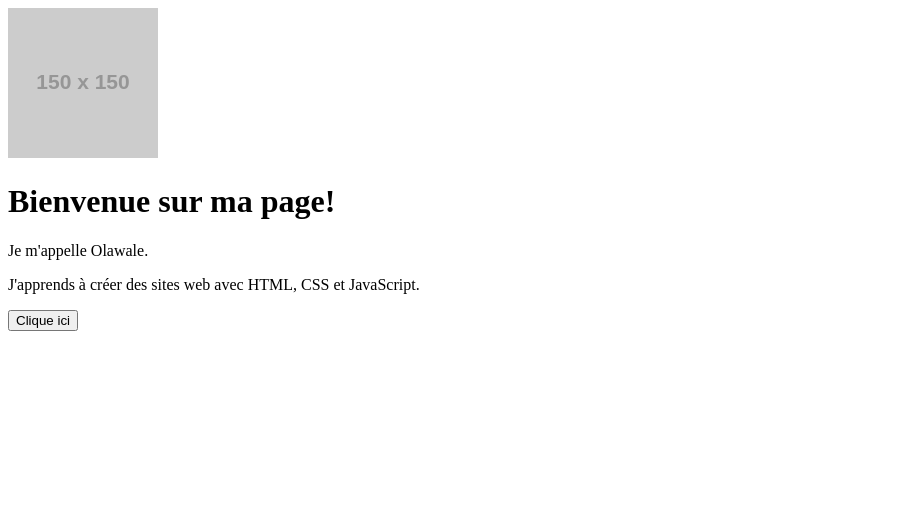
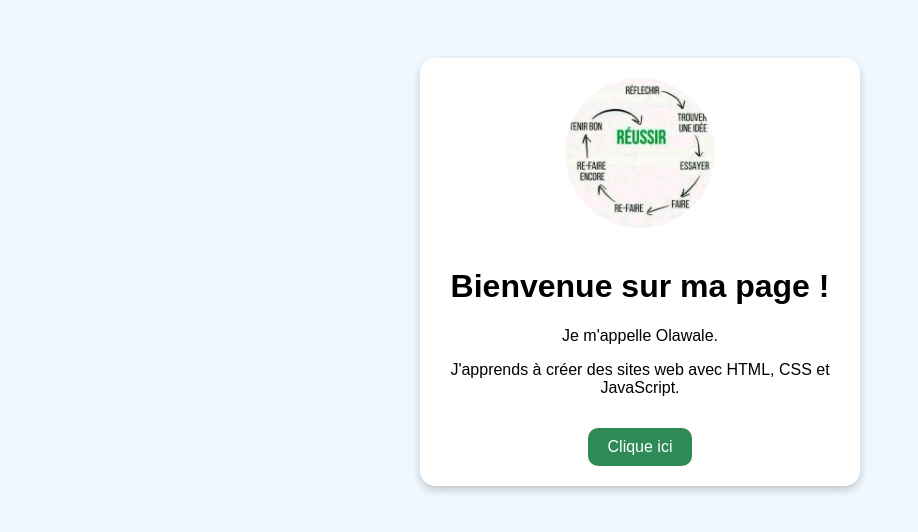
Before and after one commit to ola-collab/ma-page-web-, a plain HTML site: page index.html in a window 1280 px wide. Shown: the whole page, without its empty margins (0-918 px from the left). Drawn offline with Linux system fonts and the light colour scheme; placeholder pictures from the web are drawn by us.

```diff
--- a/index.html
+++ b/index.html
@@ -1,54 +1,62 @@
 <!DOCTYPE html>
-<html lang = "fr">
+<html lang="fr">
 <head>
-<meta charset = "UTF-8">
+  <meta charset="UTF-8">
   <title>Ma Page Web</title>
   <style>
-corps {
-couleur de fond: # f0f8ff;
-font-famille: Arial, sans-serif;
-texte-aligner: centre;
-rembourrage: 50px;
+    body {
+      background-color: #f0f8ff;
+      font-family: Arial, sans-serif;
+      text-align: center;
+      padding: 50px;
     }
+
     .carte {
-couleur arrière-plan: blanc;
-radius frontalier: 15px;
-boîte-ombre : 0 4px 8px rgba(0,0,0,0.2);
-rembourrage: 20px;
-affichage: bloc en ligne;
-largeur max: 400px;
+      background-color: white;
+      border-radius: 15px;
+      box-shadow: 0 4px 8px rgba(0,0,0,0.2);
+      padding: 20px;
+      display: inline-block;
+      max-width: 400px;
     }
-  <img src="FB_IMG_1741547263482.jpg" alt="Ma photo de profil">
-largeur: 150px;
-hauteur: 150px;
-radius frontalier: 50%;
-fond de marge: 15px;
+
+    img {
+      width: 150px;
+      height: 150px;
+      border-radius: 50%;
+      margin-bottom: 15px;
+      object-fit: cover;
     }
-bouton {
-couleur de fond: # 2e8b57;
-couleur: blanc;
-rembourrage: 10px 20px;
-taille de la police: 16px;
-frontière: aucun;
-radius frontalier: 10px;
-curseur: pointeur;
-dessus de marge: 15px;
+
+    button {
+      background-color: #2e8b57;
+      color: white;
+      padding: 10px 20px;
+      font-size: 16px;
+      border: none;
+      border-radius: 10px;
+      cursor: pointer;
+      margin-top: 15px;
     }
-bouton: hover {
-couleur de fond: # 246d45;
+
+    button:hover {
+      background-color: #246d45;
     }
   </style>
-</tête>
+</head>
 <body>
-<div class = "carte">
-<img src="https://via.placeholder.com/150" alt="Photo de profil">
-<h1> Bienvenue sur ma page! </h1>
+  <div class="carte">
+    <!-- ✔️ Ta vraie photo ici -->
+    <img src="FB_IMG_1741547263482.jpg" alt="Ma photo de profil">
+
+    <h1>Bienvenue sur ma page !</h1>
     <p>Je m'appelle Olawale.</p>
     <p>J'apprends à créer des sites web avec HTML, CSS et JavaScript.</p>
     <button onclick="direBonjour()">Clique ici</button>
   </div>
+
   <script>
-fonction direBonjour () {
+    function direBonjour() {
       alert("Bonjour, merci d'avoir cliqué !");
     }
   </script>
```
Lines whose indentation alone changed are shown as unchanged.
